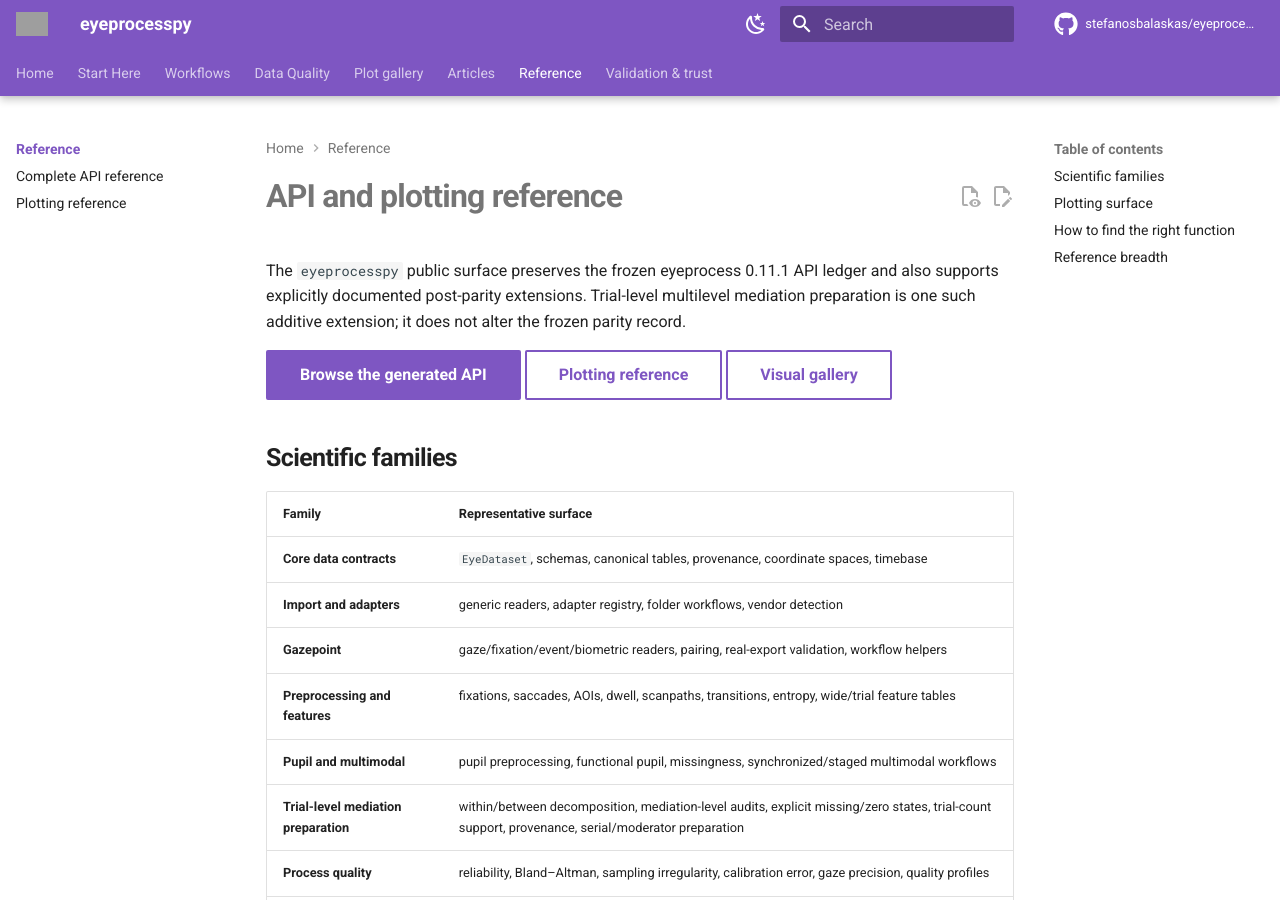
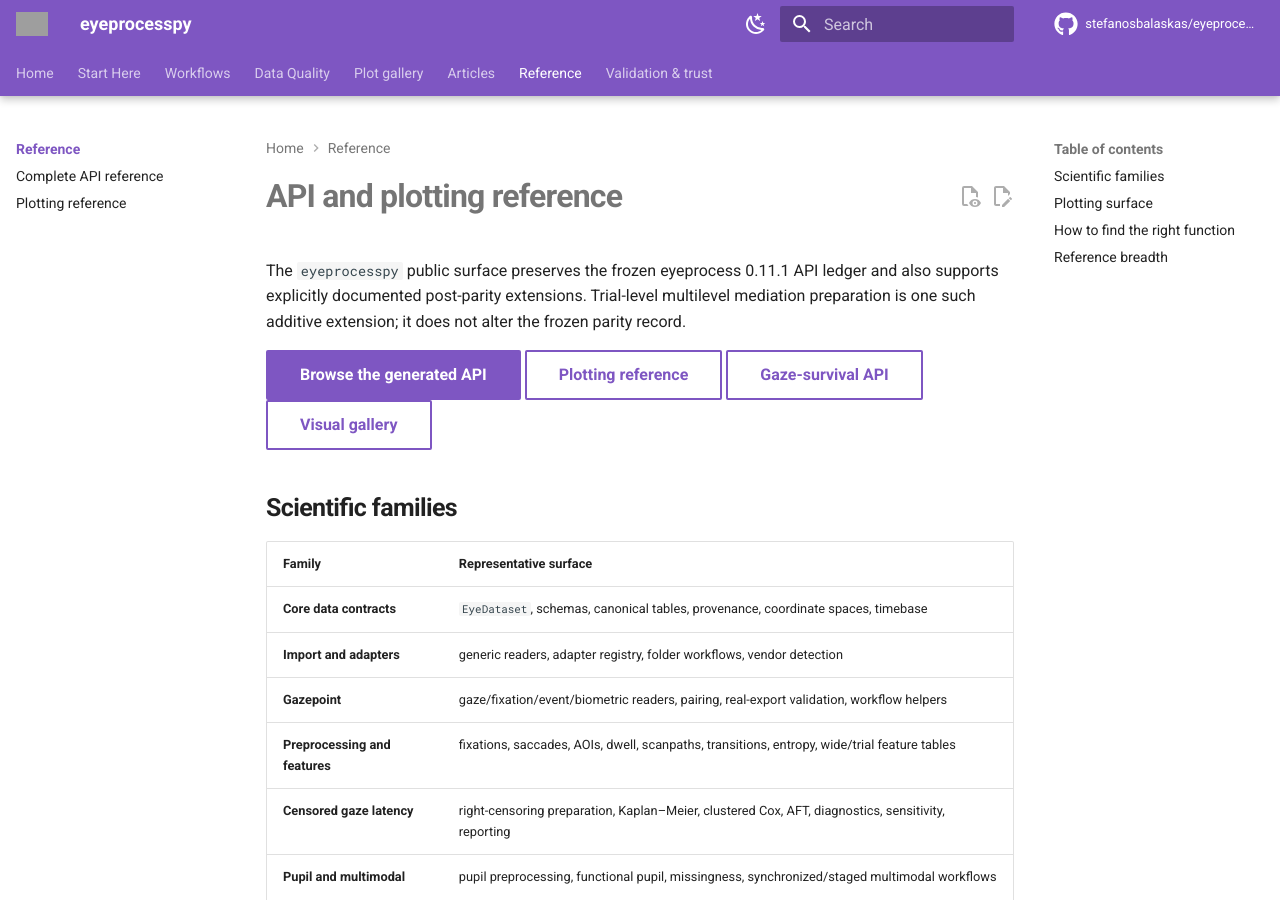
Before and after one commit to stefanosbalaskas/eyeprocesspy, an MkDocs documentation site: the page built from docs/reference/index.md, in a window 1280 px wide and 900 px high. Built offline with MkDocs 1.6.1 and Material for MkDocs 9.7.7, drawn with Linux system fonts in a browser that asks for light colours; comment, search, counter and statistics services are not loaded; grey boxes are pictures that could not be loaded.

Commit message:
merge: import gaze-survival reference and package metadata

```diff
--- a/docs/reference/index.md
+++ b/docs/reference/index.md
@@ -4,6 +4,7 @@ The `eyeprocesspy` public surface preserves the frozen eyeprocess 0.11.1 API led
 
 [Browse the generated API](api.md){ .md-button .md-button--primary }
 [Plotting reference](plotting.md){ .md-button }
+[Gaze-survival API](gaze-survival.md){ .md-button }
 [Visual gallery](../gallery.md){ .md-button }
 
 ## Scientific families
@@ -14,6 +15,7 @@ The `eyeprocesspy` public surface preserves the frozen eyeprocess 0.11.1 API led
 | **Import and adapters** | generic readers, adapter registry, folder workflows, vendor detection |
 | **Gazepoint** | gaze/fixation/event/biometric readers, pairing, real-export validation, workflow helpers |
 | **Preprocessing and features** | fixations, saccades, AOIs, dwell, scanpaths, transitions, entropy, wide/trial feature tables |
+| **Censored gaze latency** | right-censoring preparation, Kaplan–Meier, clustered Cox, AFT, diagnostics, sensitivity, reporting |
 | **Pupil and multimodal** | pupil preprocessing, functional pupil, missingness, synchronized/staged multimodal workflows |
 | **Trial-level mediation preparation** | within/between decomposition, mediation-level audits, explicit missing/zero states, trial-count support, provenance, serial/moderator preparation |
 | **Process quality** | reliability, Bland–Altman, sampling irregularity, calibration error, gaze precision, quality profiles |
```
